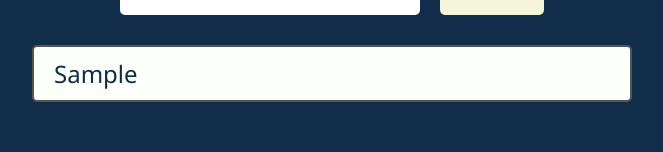
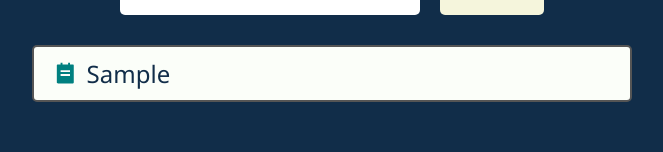
Before and after one commit to aakhtiamova/React, a React (Create React App) app in the folder 24-todo-app-v1/: page / in a window 1280 px wide. Both pictures are taken after typing "Sample" into the empty fields and a click on the button "Submit". Shown: the part 147-299 px from the top of the page, without its empty margins (308-971 px from the left). Built offline with nearby package versions, Linux system fonts and the light colour scheme.

Commit message:
icon for todo

```diff
--- a/24-todo-app-v1/package.json
+++ b/24-todo-app-v1/package.json
@@ -9,6 +9,7 @@
     "@testing-library/user-event": "^13.5.0",
     "react": "^19.1.1",
     "react-dom": "^19.1.1",
+    "react-icons": "^5.5.0",
     "react-scripts": "5.0.1",
     "web-vitals": "^2.1.4"
   },
--- a/24-todo-app-v1/src/components/Todos/Todo.js
+++ b/24-todo-app-v1/src/components/Todos/Todo.js
@@ -1,7 +1,9 @@
+import { RiTodoFill } from "react-icons/ri";
 import styles from "./Todo.module.css";
 function Todo({ todo, index, deleteTodo }) {
   return (
     <div className={styles.todo} onDoubleClick={() => deleteTodo(index)}>
+      <RiTodoFill className={styles.todoIcon} />
       <div className={styles.todoText}>{todo}</div>
     </div>
   );
--- a/24-todo-app-v1/src/components/Todos/Todo.module.css
+++ b/24-todo-app-v1/src/components/Todos/Todo.module.css
@@ -15,3 +15,9 @@
   width: 100%;
   text-align: left;
 }
+
+.todoIcon {
+  font-size: 1.8 rem;
+  margin-right: 10px;
+  color: teal;
+}
```
Also changed, not shown: 1 other file (tests, documents, lock files or other folders).
